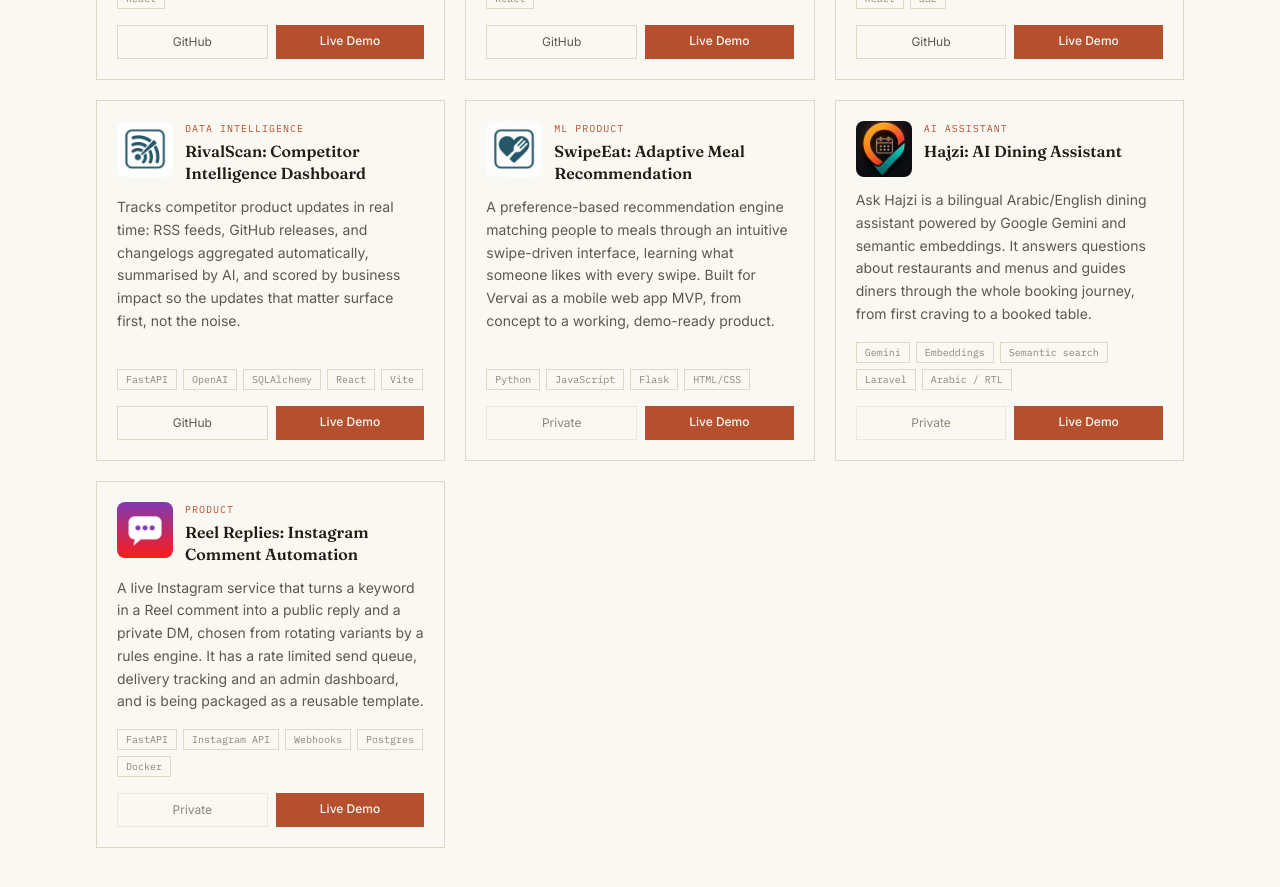
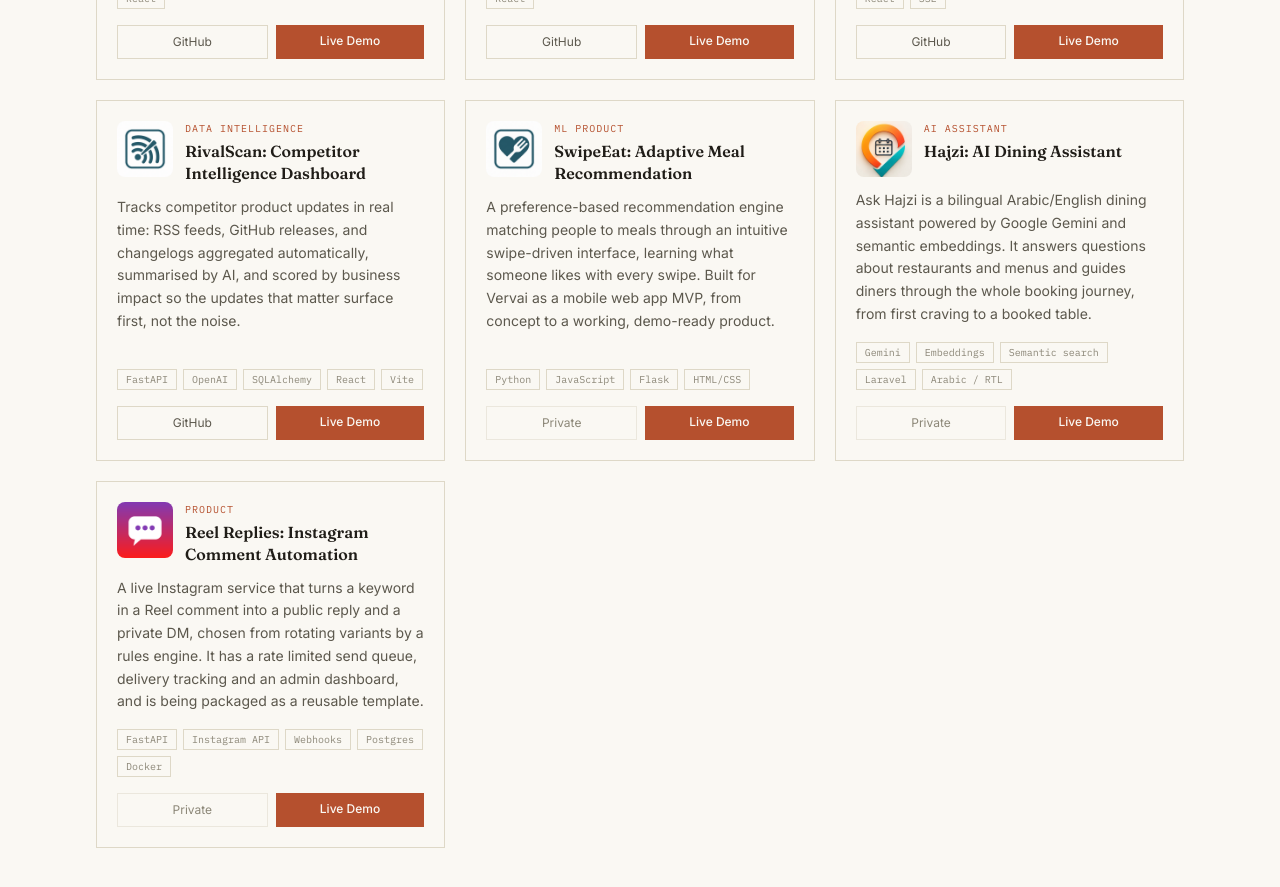
Before and after one commit to manarattar/portfolio, a React (Vite) app: page / in a window 1280 px wide. Shown: the part 1980-2867 px from the top of the page. Built offline with nearby package versions, Linux system fonts and the light colour scheme.

Commit message:
Use the new Hajzi logo on the portfolio card
Co-Authored-By: Claude Sonnet 5.5 <noreply@anthropic.com>
Claude-Session: https://claude.ai/code/session_01ECqmYFkP4MT7AqjG7WXJ7i

```diff
--- a/src/App.jsx
+++ b/src/App.jsx
@@ -139,7 +139,7 @@ const AI_PROJECTS = [
     tags: ['Gemini', 'Embeddings', 'Semantic search', 'Laravel', 'Arabic / RTL'],
     github: null,
     demo: 'https://hajzi.me',
-    logo: '/logos/hajzi.png',
+    logo: '/logos/hajzi-v2.png',
   },
   {
     title: 'Reel Replies: Instagram Comment Automation',
```
Also changed, not shown: public/logos/hajzi-v2.png (added), public/logos/hajzi.png (deleted).
